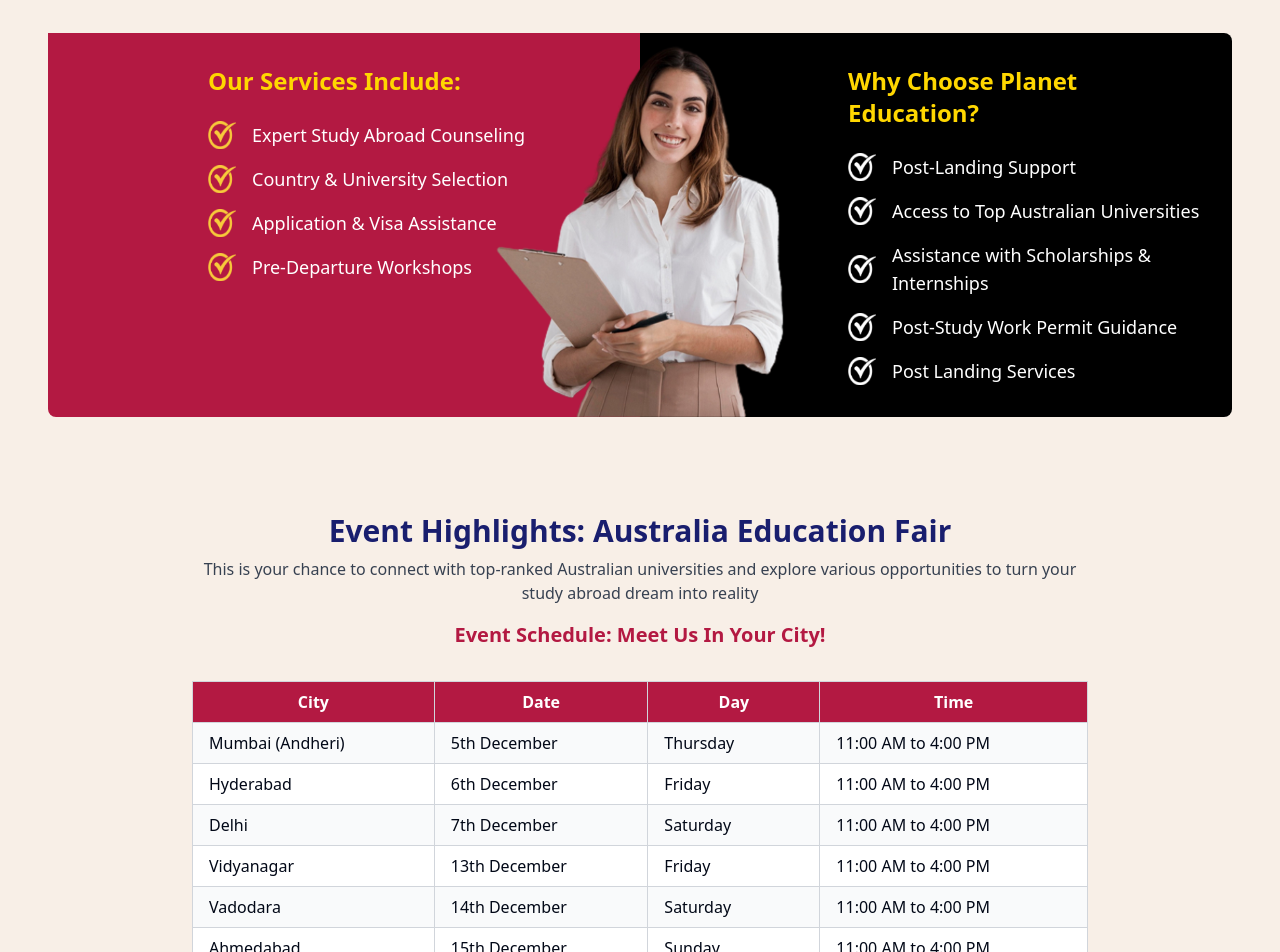
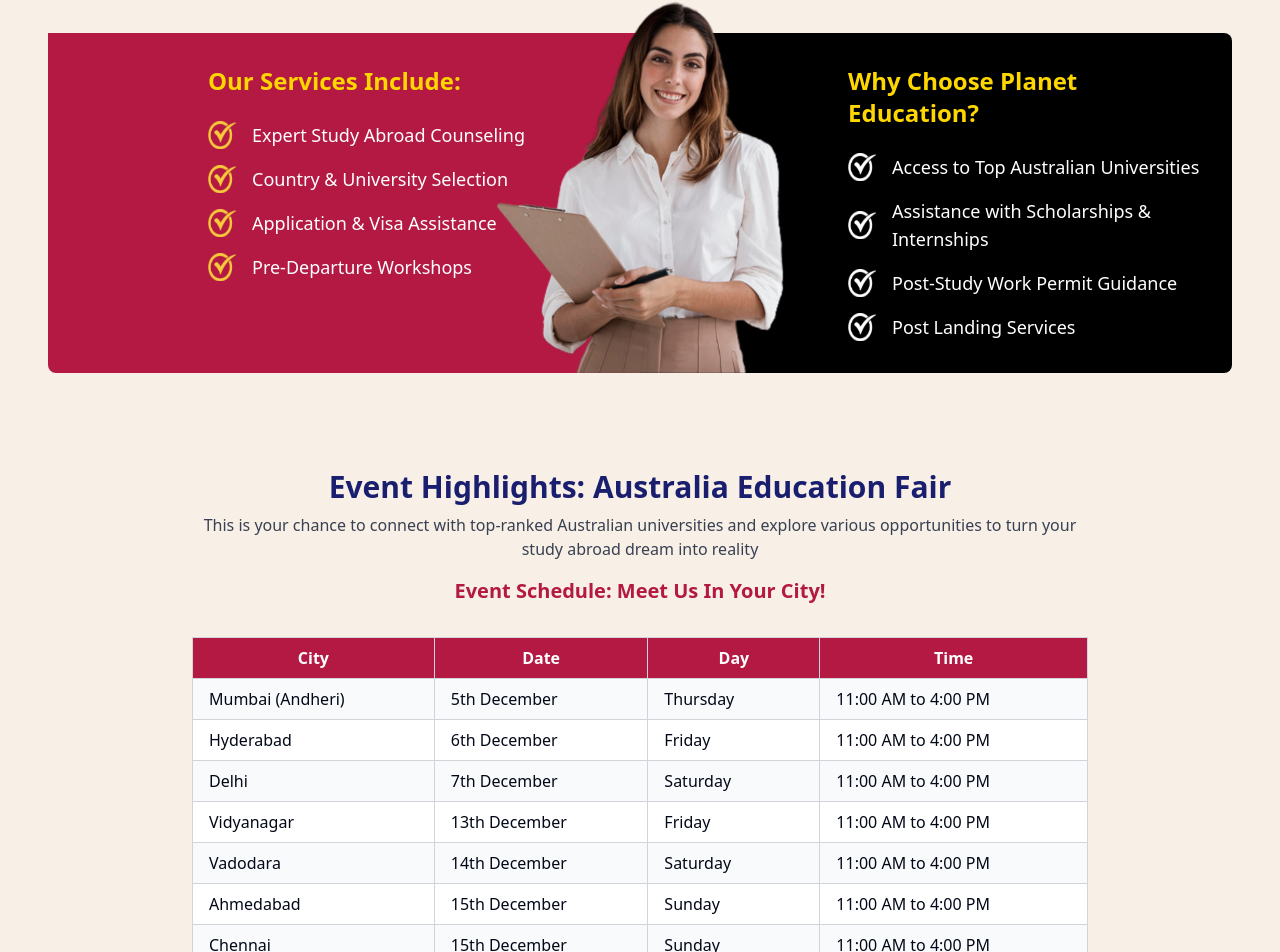
Before and after one commit to yoginandal/planetLp, a React (Vite) app: page / in a window 1280 px wide. Shown: the part 1455-2407 px from the top of the page. Built offline with nearby package versions, Linux system fonts and the light colour scheme.

Commit message:
removed rhs top point

```diff
--- a/src/layout/sectionThree.jsx
+++ b/src/layout/sectionThree.jsx
@@ -10,7 +10,6 @@
     "Country & University Selection",
     "Application & Visa Assistance",
     "Pre-Departure Workshops",
-    "Post-Landing Support",
     "Access to Top Australian Universities",
     "Assistance with Scholarships & Internships",
     "Post-Study Work Permit Guidance",
```
